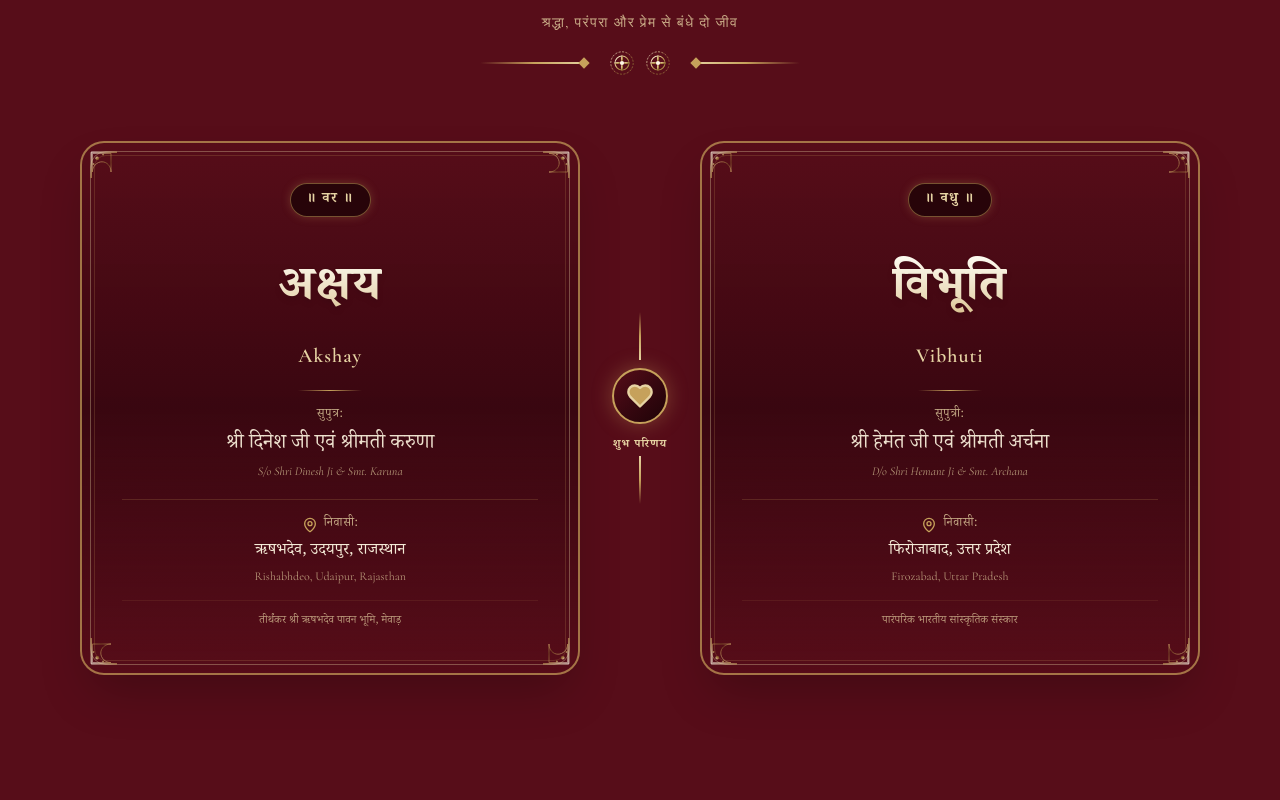
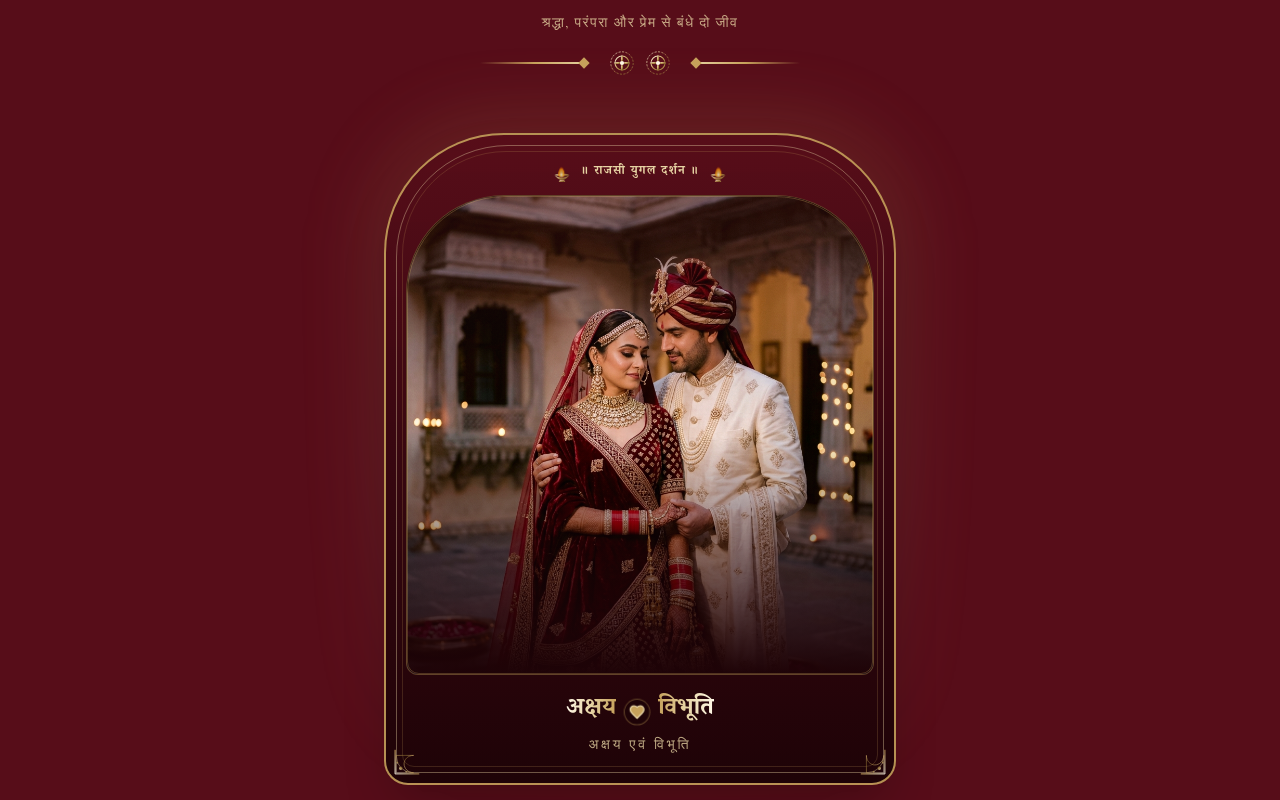
Before and after one commit to Eshbanoliver/wedding-card-design, a React (Vite) app: page / in a window 1280 px wide. Shown: the part 2140-2940 px from the top of the page. Built offline with nearby package versions, Linux system fonts and the light colour scheme; a web font is replaced by a local one.

Commit message:
feat: integrate AI-generated bride & groom portrait and OG social preview

```diff
--- a/src/components/CoupleSection.tsx
+++ b/src/components/CoupleSection.tsx
@@ -1,6 +1,6 @@
 import React from 'react';
 import { motion } from 'framer-motion';
-import { CornerOrnament, GoldDivider } from './OrnamentalSVGs';
+import { CornerOrnament, GoldDivider, SacredDiya } from './OrnamentalSVGs';
 import { MapPin, Heart } from 'lucide-react';
 import { useLanguage } from '../context/LanguageContext';
 
@@ -15,7 +15,7 @@ export const CoupleSection: React.FC = () => {
         whileInView={{ opacity: 1, y: 0 }}
         viewport={{ once: true }}
         transition={{ duration: 0.8 }}
-        className="text-center mb-10 md:mb-16"
+        className="text-center mb-10 md:mb-14"
       >
         <span className="text-xs uppercase tracking-[0.3em] font-serif text-gold-champagne/80 block mb-1">
           {t.theAuspiciousUnion}
@@ -29,7 +29,76 @@ export const CoupleSection: React.FC = () => {
         <GoldDivider className="max-w-xs mx-auto mt-4" />
       </motion.div>
 
-      {/* Symmetrical Couple Cards Grid */}
+      {/* ─── AI-GENERATED ROYAL BRIDE & GROOM PORTRAIT CENTERPIECE ─── */}
+      <motion.div
+        initial={{ opacity: 0, scale: 0.94 }}
+        whileInView={{ opacity: 1, scale: 1 }}
+        viewport={{ once: true }}
+        transition={{ duration: 1, ease: 'easeOut' }}
+        className="relative max-w-md sm:max-w-lg mx-auto mb-12 sm:mb-16"
+      >
+        {/* Soft Golden Halo Glow */}
+        <div className="absolute -inset-3 bg-gradient-to-b from-gold-antique/25 via-gold-champagne/15 to-transparent rounded-[90px] sm:rounded-[120px] blur-2xl opacity-70 pointer-events-none" />
+
+        {/* Grand Palace Arch Frame Container */}
+        <div className="relative border-2 border-gold-antique/90 bg-gradient-to-b from-maroon-deep/95 via-maroon-burgundy to-maroon-darkest rounded-t-[90px] sm:rounded-t-[120px] rounded-b-3xl p-3 sm:p-5 shadow-2xl backdrop-blur-md overflow-hidden">
+
+          {/* Inner Golden Border Insets */}
+          <div className="absolute inset-1.5 sm:inset-2.5 border border-gold-champagne/40 rounded-t-[84px] sm:rounded-t-[112px] rounded-b-2xl pointer-events-none" />
+          <div className="absolute inset-3 sm:inset-4 border border-gold-antique/20 rounded-t-[76px] sm:rounded-t-[104px] rounded-b-xl pointer-events-none" />
+
+          {/* Corner Filigrees on bottom */}
+          <CornerOrnament position="bottom-left" className="absolute bottom-2 left-2 opacity-80 z-10" size={28} />
+          <CornerOrnament position="bottom-right" className="absolute bottom-2 right-2 opacity-80 z-10" size={28} />
+
+          {/* Auspicious Arch Top Motif */}
+          <div className="flex items-center justify-center gap-2 pt-2 pb-3">
+            <SacredDiya size={22} className="opacity-80" />
+            <span className="font-devanagari text-[11px] sm:text-xs font-bold text-gold-champagne tracking-widest uppercase leading-normal">
+              {t.couplePortraitTag}
+            </span>
+            <SacredDiya size={22} className="opacity-80" />
+          </div>
+
+          {/* Portrait Image Container */}
+          <div className="relative rounded-t-[72px] sm:rounded-t-[98px] rounded-b-xl overflow-hidden shadow-inner border border-gold-antique/40 aspect-[3/4] max-h-[480px] w-full bg-maroon-darkest">
+            <img
+              src="/bride-groom.jpg"
+              alt="Akshay and Vibhuti - Royal Jain Wedding Couple"
+              className="w-full h-full object-cover object-center filter contrast-[1.03] brightness-[1.01] hover:scale-105 transition-transform duration-700"
+              loading="lazy"
+            />
+            {/* Subtle Vignette Overlay for Seamless Color Blend */}
+            <div className="absolute inset-0 bg-gradient-to-t from-maroon-darkest via-transparent to-maroon-deep/30 pointer-events-none" />
+            <div className="absolute inset-0 border border-gold-antique/30 rounded-t-[72px] sm:rounded-t-[98px] rounded-b-xl pointer-events-none" />
+          </div>
+
+          {/* Portrait Caption Plate */}
+          <div className="pt-4 pb-2 text-center">
+            <div className="flex items-center justify-center gap-2">
+              <span className="font-devanagari text-xl sm:text-2xl font-bold text-transparent bg-clip-text bg-gradient-to-r from-gold-pale via-gold-champagne to-gold-antique leading-normal py-0.5">
+                {t.groomName}
+              </span>
+              <motion.div
+                animate={{ scale: [1, 1.15, 1] }}
+                transition={{ repeat: Infinity, duration: 2.2, ease: 'easeInOut' }}
+                className="p-1 rounded-full bg-maroon-darkest border border-gold-antique/40"
+              >
+                <Heart className="w-4 h-4 text-gold-champagne fill-gold-antique" />
+              </motion.div>
+              <span className="font-devanagari text-xl sm:text-2xl font-bold text-transparent bg-clip-text bg-gradient-to-r from-gold-antique via-gold-champagne to-gold-pale leading-normal py-0.5">
+                {t.brideName}
+              </span>
+            </div>
+            <p className="font-cormorant text-xs sm:text-sm tracking-[0.2em] uppercase text-gold-champagne/80 mt-0.5 font-medium">
+              {t.coupleNamesFull}
+            </p>
+          </div>
+
+        </div>
+      </motion.div>
+
+      {/* ─── SYMMETRICAL COUPLE CARDS GRID (वर एवं वधु) ─── */}
       <div className="relative grid grid-cols-1 lg:grid-cols-11 gap-6 lg:gap-4 items-center">
 
         {/* GROOM CARD (वर) */}
--- a/src/components/ShareControls.tsx
+++ b/src/components/ShareControls.tsx
@@ -1,26 +1,38 @@
 import React, { useState } from 'react';
 import { Share2, Check, Send } from 'lucide-react';
 import { PetalShowerButton } from './PetalShower';
+import { useLanguage } from '../context/LanguageContext';
 
 export const ShareControls: React.FC = () => {
+  const { t, language } = useLanguage();
   const [copied, setCopied] = useState(false);
 
-  const shareText = `॥ शुभ विवाह ॥\nपरम तत्व श्री भगवान की अनंत कृपा से,\n\nअक्षय ❤️ विभूति\n\nके पावन विवाह संस्कार में आप सपरिवार सादर आमंत्रित हैं।\n\nदिनांक: 24 & 25 नवंबर 2026\nस्थान: होटल मदुरै, उदयपुर (राजस्थान)\n\nडिजिटल आमंत्रण पत्र देखें:\n`;
+  const getShareUrl = () => {
+    if (typeof window !== 'undefined' && window.location.hostname !== 'localhost' && window.location.hostname !== '127.0.0.1') {
+      return window.location.href;
+    }
+    return 'https://invitation.futurexdigital.in/';
+  };
 
   const handleWhatsAppShare = () => {
-    const url = window.location.href;
+    const url = getShareUrl();
+    const shareText =
+      language === 'hi'
+        ? `॥ शुभ विवाह ॥\nपरम तत्व श्री भगवान की अनंत कृपा से,\n\nअक्षय ❤️ विभूति\n\nके पावन विवाह संस्कार में आप सपरिवार सादर आमंत्रित हैं।\n\nदिनांक: 24 & 25 नवंबर 2026\nस्थान: होटल मदुरै, उदयपुर (राजस्थान)\n\nडिजिटल आमंत्रण पत्र देखें:\n`
+        : `॥ Shubh Vivah ॥\nWith the divine blessings of the Almighty,\n\nAkshay ❤️ Vibhuti\n\nCordially invite you and your family to celebrate their royal wedding.\n\nDate: 24 & 25 November 2026\nVenue: Hotel Madurai, Udaipur (Rajasthan)\n\nView Royal Wedding Invitation:\n`;
+
     const whatsappUrl = `https://api.whatsapp.com/send?text=${encodeURIComponent(shareText + url)}`;
     window.open(whatsappUrl, '_blank');
   };
 
   const handleCopyLink = () => {
-    navigator.clipboard.writeText(window.location.href);
+    navigator.clipboard.writeText(getShareUrl());
     setCopied(true);
     setTimeout(() => setCopied(false), 2500);
   };
 
   return (
-    <div className="fixed top-4 right-4 z-40 flex items-center gap-2">
+    <div className="fixed top-4 right-3 sm:right-4 z-40 flex items-center gap-2">
       {/* Flower Petal Shower Button (Desktop & Tablet) */}
       <div className="hidden sm:block">
         <PetalShowerButton />
@@ -29,18 +41,20 @@ export const ShareControls: React.FC = () => {
       {/* WhatsApp Share Button */}
       <button
         onClick={handleWhatsAppShare}
-        title="व्हाट्सएप पर शेयर करें (Share on WhatsApp)"
-        className="flex items-center gap-1.5 px-3.5 py-2 rounded-full border border-gold-antique/70 bg-gradient-to-r from-emerald-800 to-green-900 hover:from-emerald-700 hover:to-green-800 text-white text-xs font-devanagari font-semibold transition-all duration-300 shadow-lg hover:shadow-gold-sm leading-normal"
+        aria-label={t.shareWhatsApp}
+        title={t.shareWhatsApp}
+        className="flex items-center gap-1.5 px-3 sm:px-3.5 py-1.5 sm:py-2 rounded-full border border-gold-antique/70 bg-gradient-to-r from-emerald-800 to-green-900 hover:from-emerald-700 hover:to-green-800 text-white text-xs font-devanagari font-semibold transition-all duration-300 shadow-lg hover:shadow-gold-sm leading-normal active:scale-95"
       >
         <Send className="w-3.5 h-3.5" />
-        <span className="hidden sm:inline py-0.5">शेयर करें</span>
+        <span className="hidden sm:inline py-0.5">{language === 'hi' ? 'शेयर करें' : 'Share'}</span>
       </button>
 
       {/* Copy Link Button */}
       <button
         onClick={handleCopyLink}
-        title="लिंक कॉपी करें (Copy Link)"
-        className="flex items-center justify-center p-2 rounded-full border border-gold-antique/60 bg-maroon-darkest/90 hover:bg-gold-antique hover:text-maroon-darkest text-gold-champagne transition-all duration-300 shadow-md"
+        aria-label={copied ? t.linkCopied : t.copyLink}
+        title={copied ? t.linkCopied : t.copyLink}
+        className="flex items-center justify-center p-2 rounded-full border border-gold-antique/60 bg-maroon-darkest/90 hover:bg-gold-antique hover:text-maroon-darkest text-gold-champagne transition-all duration-300 shadow-md active:scale-95"
       >
         {copied ? (
           <Check className="w-4 h-4 text-green-400" />
--- a/src/translations/index.ts
+++ b/src/translations/index.ts
@@ -48,6 +48,8 @@ export const translations = {
     theAuspiciousUnion: 'पावन मिलन',
     varEvamVadhu: 'वर एवं वधु',
     coupleTagline: 'श्रद्धा, परंपरा और प्रेम से बंधे दो जीव',
+    couplePortraitTag: '॥ राजसी युगल दर्शन ॥',
+    coupleNamesFull: 'अक्षय एवं विभूति',
     varLabel: '॥ वर ॥',
     vadhuLabel: '॥ वधु ॥',
     suputraOf: 'सुपुत्र:',
@@ -206,6 +208,8 @@ export const translations = {
     theAuspiciousUnion: 'The Auspicious Union',
     varEvamVadhu: 'The Bride & Groom',
     coupleTagline: 'Two Souls Bound by Faith, Tradition & Love',
+    couplePortraitTag: '॥ The Royal Couple ॥',
+    coupleNamesFull: 'Akshay & Vibhuti',
     varLabel: '॥ Groom ॥',
     vadhuLabel: '॥ Bride ॥',
     suputraOf: 'Son of:',
```
Also changed, not shown: public/bride-groom.jpg (added), public/og-wedding.jpg (added), src/components/LanguageToggle.tsx (line endings or trailing spaces).
